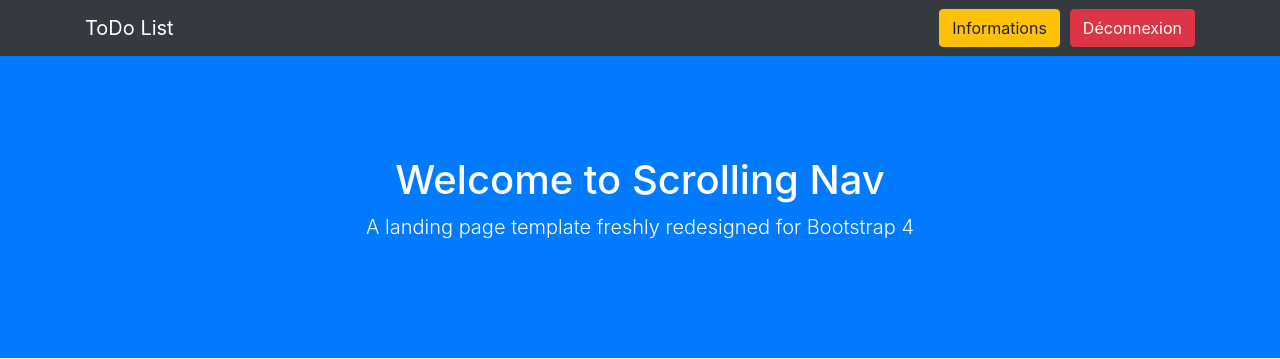
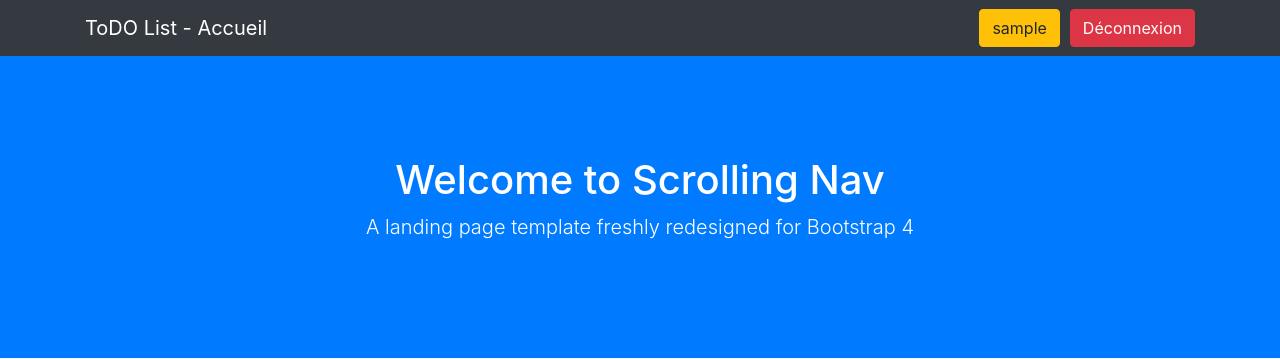
Before and after one commit to cyrilcolinet/epytodo_2017, a Flask app: page / in a window 1280 px wide. Shown: the top 359 px of the page. Run offline with Flask 2, Linux system fonts and the light colour scheme; the visitor is signed in with stand-in values (Sample User, id 1); some libraries are stand-ins or nearby versions.

Commit message:
:gift: Edit functions jinja

```diff
--- a/app/templates/base.html
+++ b/app/templates/base.html
@@ -17,7 +17,7 @@
 <body id="page-top">
     <nav class="navbar navbar-expand-lg navbar-dark bg-dark fixed-top" id="mainNav">
         <div class="container">
-            <a class="navbar-brand js-scroll-trigger" href="#page-top">ToDo List</a>
+            <a class="navbar-brand js-scroll-trigger" href="#page-top">ToDO List - {{ title }}</a>
             <button class="navbar-toggler" type="button" data-toggle="collapse" data-target="#navbarResponsive" aria-controls="navbarResponsive" aria-expanded="false" aria-label="Toggle navigation">
                 <span class="navbar-toggler-icon"></span>
             </button>
@@ -32,7 +32,7 @@
                     </li>
                     {% else %}
                     <li class="nav-item">
-                        <a href="{{ url_for('route_user_info') }}" class="btn btn-warning" role="button" aria-pressed="true" style="margin-right: 10px;">Informations</a>
+                        <a href="{{ url_for('route_user_info') }}" class="btn btn-warning" role="button" aria-pressed="true" style="margin-right: 10px;">{{ session.username }}</a>
                     </li>
                     <li class="nav-item">
                         <a href="#" href="{{ url_for(('route_home')) }}" onclick="event.preventDefault(); document.getElementById('logout-form').submit();" class="btn btn-danger" role="button" aria-pressed="true">Déconnexion</a>
```
